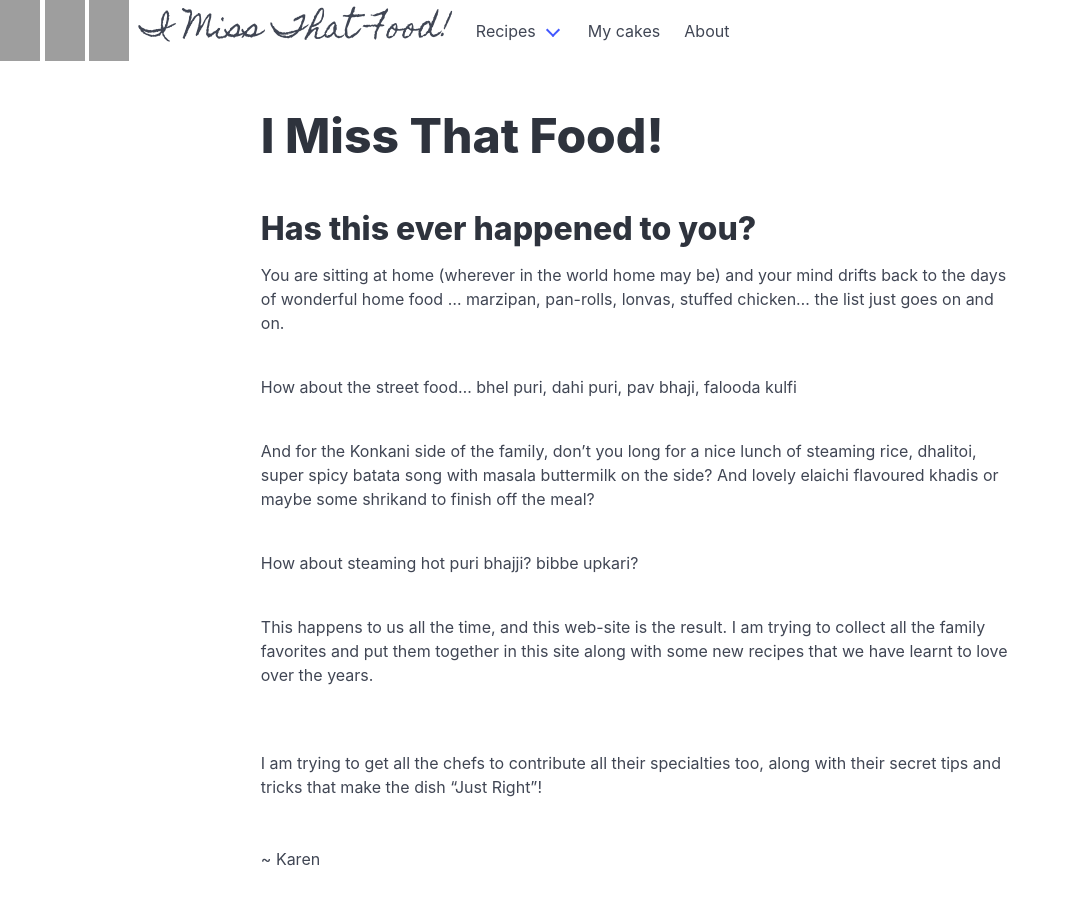
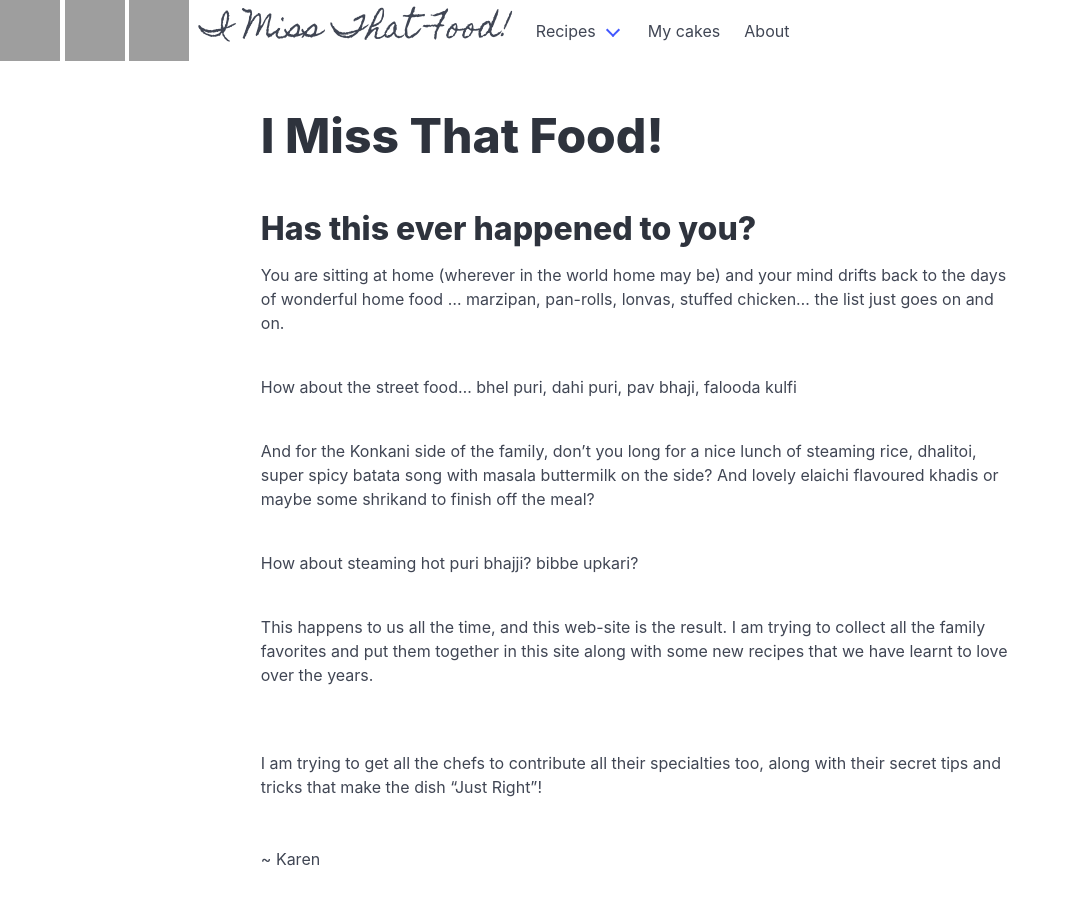
Before and after one commit to imissthatfood/imissthatfood.github.io, a Jekyll site: the page built from index.md, in a window 1280 px wide. Shown: the whole page, without its empty margins (0-1070 px from the left). Built offline with Jekyll 4.4.1, drawn with Linux system fonts in a browser that asks for light colours; grey boxes are pictures that could not be loaded.

Commit message:
fix spice sizing

```diff
--- a/_includes/navbar.html
+++ b/_includes/navbar.html
@@ -9,9 +9,9 @@
   </div>
    <div id="navbarBasicExample" class="navbar-menu">
       <div class="navbar-start">
-	<img id="spicea" width="40" height="40"> &nbsp;
-	<img id="spiceb" width="40" height="40"> &nbsp;
-	<img id="spicec" width="40" height="40">
+	<img id="spicea" width="60px" height="60px"> &nbsp;
+	<img id="spiceb" width="60px" height="60px"> &nbsp;
+	<img id="spicec" width="60px" height="60px">
 
          <a class="navbar-item" href="/">
 <p class='tut'>
```
